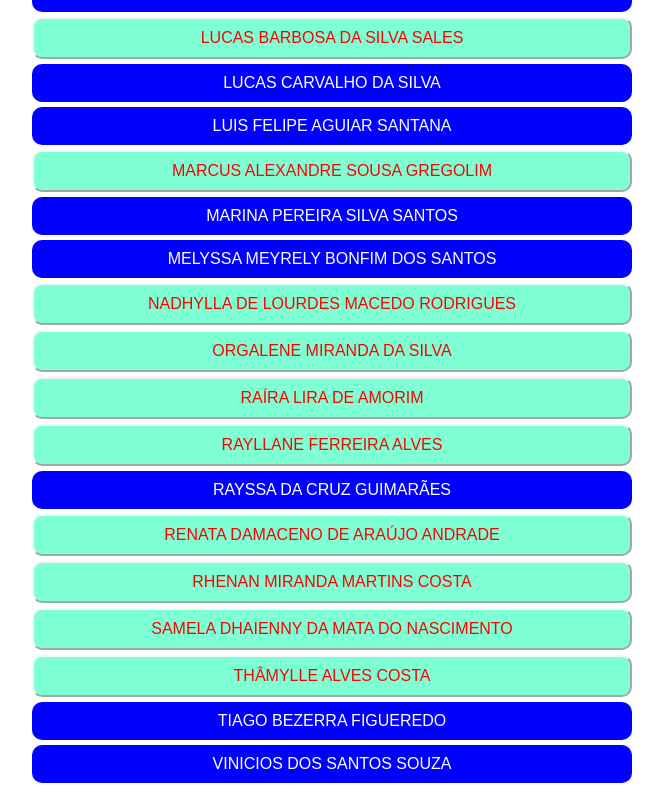
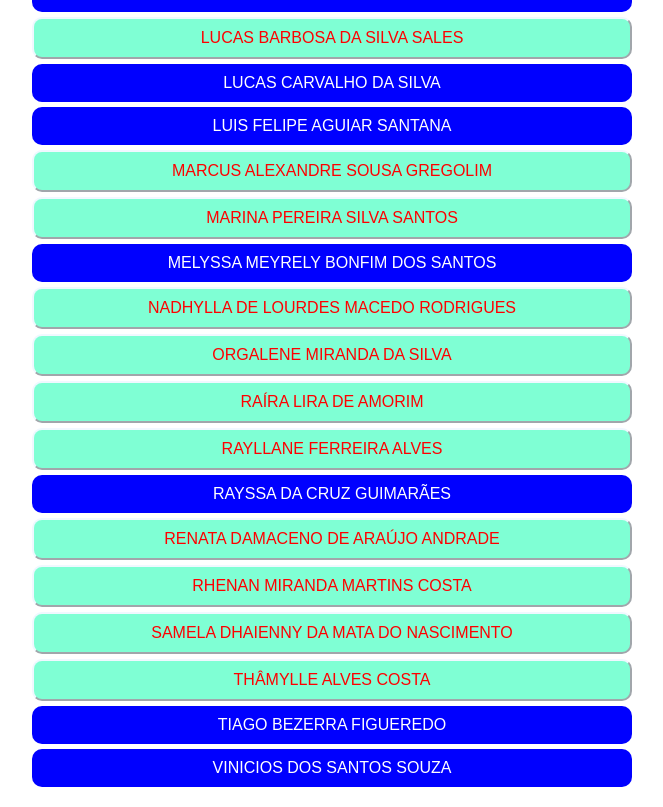
Before and after one commit to sousamacedo18/qua2025322, a plain HTML site: page index.html in a window 1280 px wide. Shown: the part 916-1723 px from the top of the page, without its empty margins (308-971 px from the left). Drawn offline with Linux system fonts and the light colour scheme.

Commit message:
Update index.html
Modifiquei

```diff
--- a/index.html
+++ b/index.html
@@ -63,7 +63,7 @@
         <span class="no-link">LUCAS CARVALHO DA SILVA</span>
         <span class="no-link">LUIS FELIPE AGUIAR SANTANA</span>
         <button onclick="window.location.href='https://gregolio.github.io/site/'">MARCUS ALEXANDRE SOUSA GREGOLIM</button>
-        <span class="no-link">MARINA PEREIRA SILVA SANTOS </span>
+        <button onclick="window.location.href=' https://marinapsantos.github.io/site/'">MARINA PEREIRA SILVA SANTOS</button>
         <span class="no-link">MELYSSA MEYRELY BONFIM DOS SANTOS </span>
         <button onclick="window.location.href='https://nadhyllammacedo.github.io/sit/'">NADHYLLA DE LOURDES MACEDO RODRIGUES</button>
         <button onclick="window.location.href='https://orgalene.github.io/site/'">ORGALENE MIRANDA DA SILVA</button>
```
